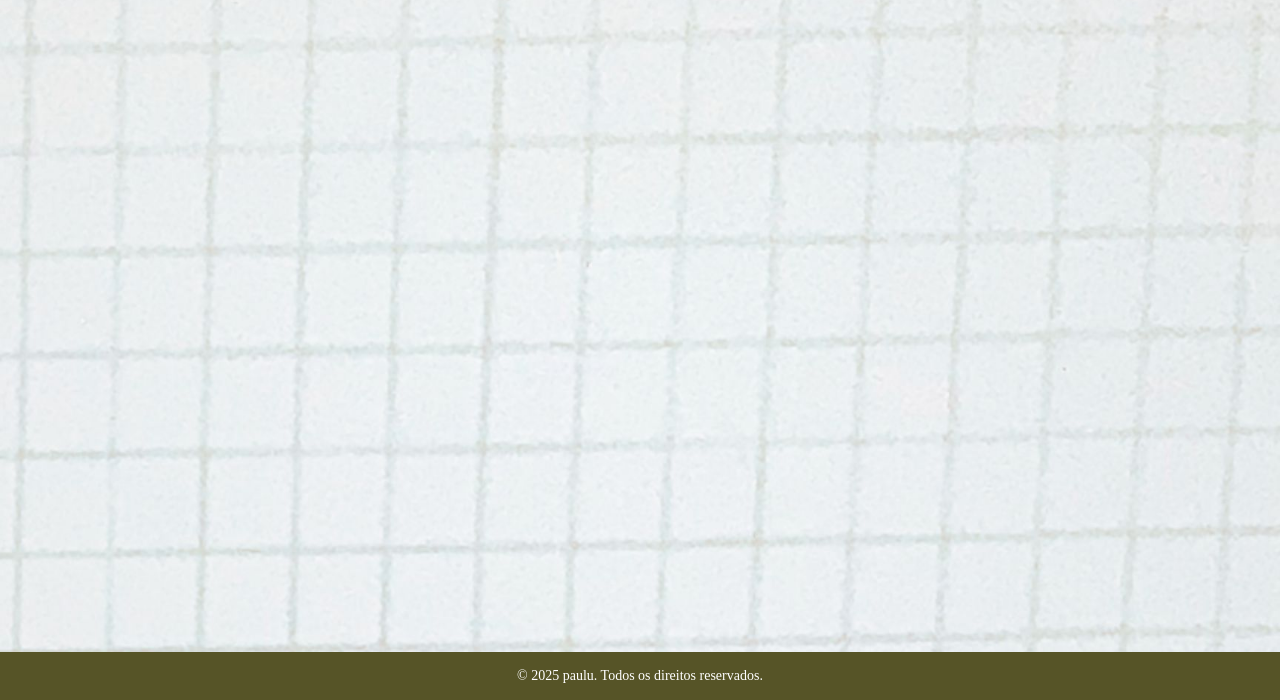
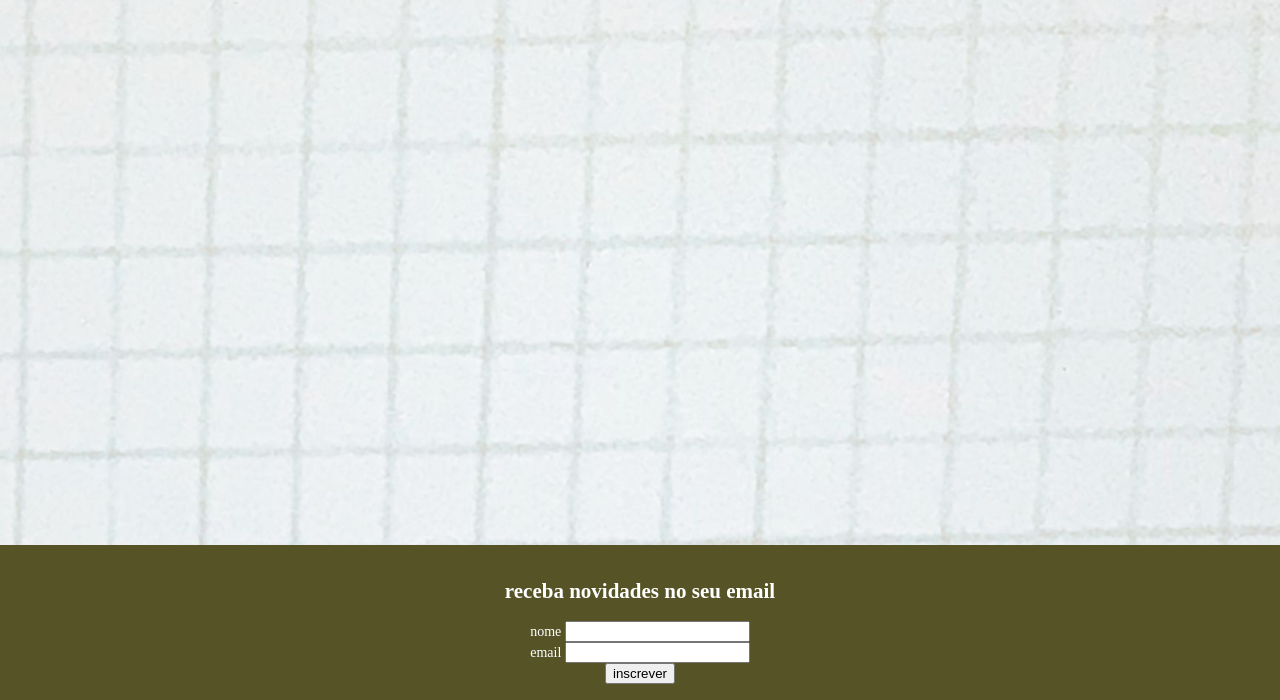
Before and after one commit to itspaulu/paulu, a plain HTML site: page index.html in a window 1280 px wide. Shown: the part 100-800 px from the top of the page. Drawn offline with Linux system fonts and the light colour scheme; a web font is replaced by a local one.

Commit message:
Update index.html

```diff
--- a/index.html
+++ b/index.html
@@ -163,8 +163,22 @@
   <main></main>
 
   <footer>
-    &copy; 2025 paulu. Todos os direitos reservados.
-  </footer>
+  <div class="newsletter">
+    <h2>receba novidades no seu email</h2>
+    <form action="https://formspree.io/f/SEU-ENDPOINT" method="POST" class="newsletter-form">
+      <div class="form-group">
+        <label for="nome">nome</label>
+        <input type="text" id="nome" name="nome" required>
+      </div>
+      <div class="form-group">
+        <label for="email">email</label>
+        <input type="email" id="email" name="email" required>
+      </div>
+      <button type="submit">inscrever</button>
+    </form>
+  </div>
+</footer>
+
 </div>
 
 <script>
```
